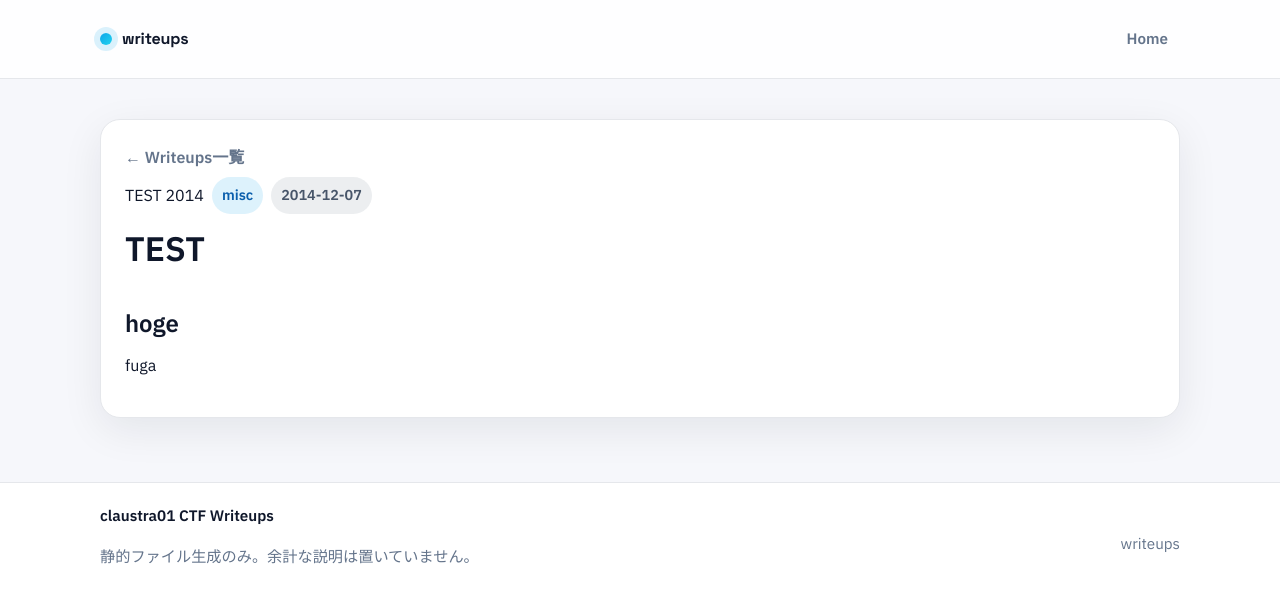
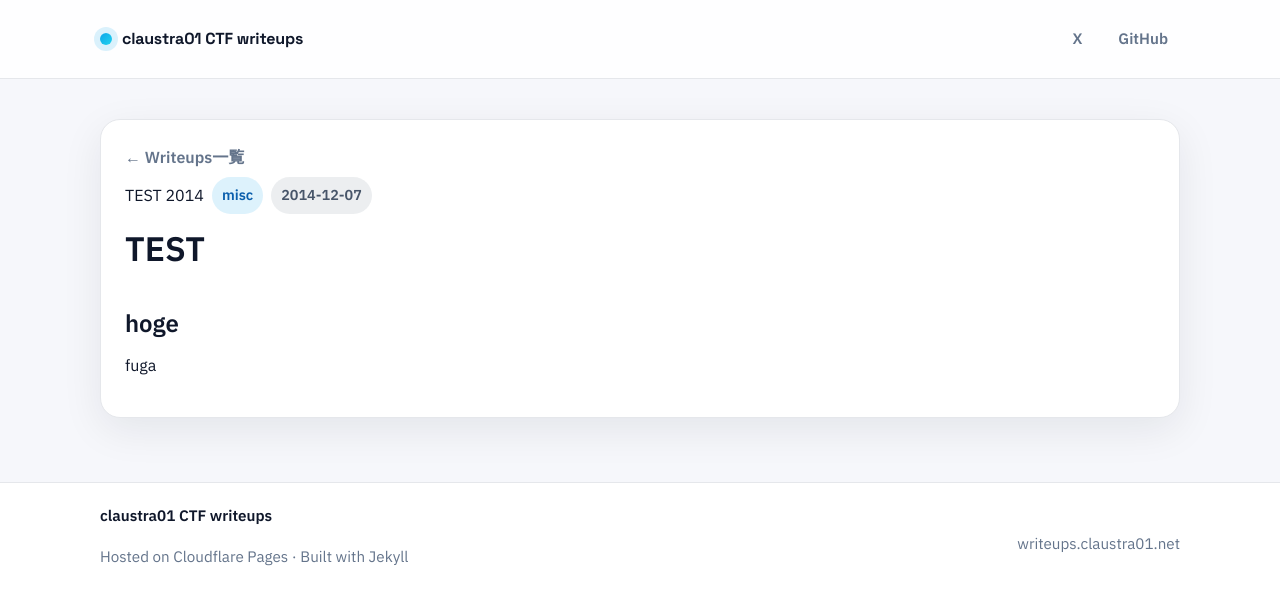
Before and after one commit to claustra01/my-ctf-writeups, a Jekyll site: the page built from _writeups/test.md, in a window 1280 px wide. Shown: the top 605 px of the page. Built offline with Jekyll 4.4.1, drawn with Linux system fonts in a browser that asks for light colours.

Commit message:
chore: header and footer

```diff
--- a/_layouts/writeup.html
+++ b/_layouts/writeup.html
@@ -1,5 +1,6 @@
 <!doctype html>
 <html lang="ja">
+
 <head>
   <meta charset="utf-8">
   <meta name="viewport" content="width=device-width, initial-scale=1">
@@ -7,19 +8,23 @@
   {%- seo -%}
   <link rel="preconnect" href="https://fonts.googleapis.com">
   <link rel="preconnect" href="https://fonts.gstatic.com" crossorigin>
-  <link href="https://fonts.googleapis.com/css2?family=Space+Grotesk:wght@400;500;600;700&family=IBM+Plex+Sans:wght@400;500;600&family=IBM+Plex+Mono:wght@400;500&display=swap" rel="stylesheet">
+  <link
+    href="https://fonts.googleapis.com/css2?family=Space+Grotesk:wght@400;500;600;700&family=IBM+Plex+Sans:wght@400;500;600&family=IBM+Plex+Mono:wght@400;500&display=swap"
+    rel="stylesheet">
   <link rel="stylesheet" href="{{ '/assets/css/main.css' | relative_url }}?v={{ site.time | date: '%s' }}">
 </head>
+
 <body>
   <div class="page">
     <header class="site-header">
       <div class="container header-inner">
         <a class="brand" href="{{ '/' | relative_url }}">
           <span class="dot"></span>
-          <span class="brand-text">writeups</span>
+          <span class="brand-text">claustra01 CTF writeups</span>
         </a>
         <nav class="nav-links">
-          <a href="{{ '/' | relative_url }}">Home</a>
+          <a href="https://x.com/claustra01" target="_blank" rel="noopener">X</a>
+          <a href="https://github.com/claustra01" target="_blank" rel="noopener">GitHub</a>
         </nav>
       </div>
     </header>
@@ -46,10 +51,10 @@
     <footer class="site-footer">
       <div class="container footer-inner">
         <div>
-          <p class="brandline">{{ site.title }}</p>
-          <p class="muted">静的ファイル生成のみ。余計な説明は置いていません。</p>
+          <p class="brandline">claustra01 CTF writeups</p>
+          <p class="muted">Hosted on Cloudflare Pages · Built with Jekyll</p>
         </div>
-        <div class="muted">writeups</div>
+        <div class="muted">writeups.claustra01.net</div>
       </div>
     </footer>
   </div>
```
